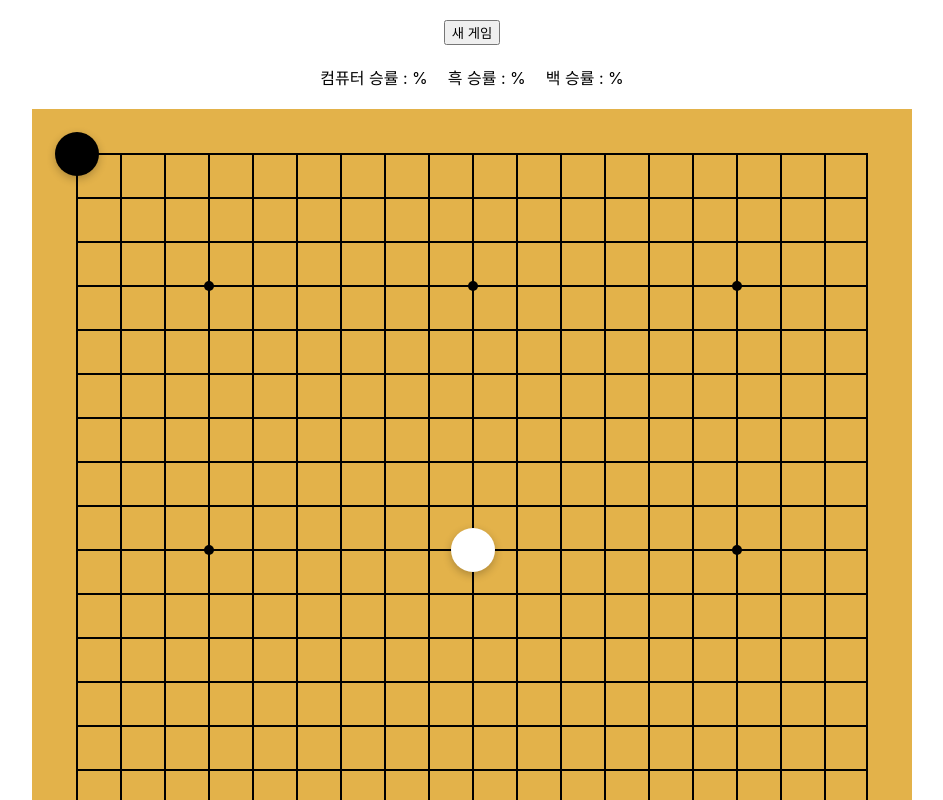
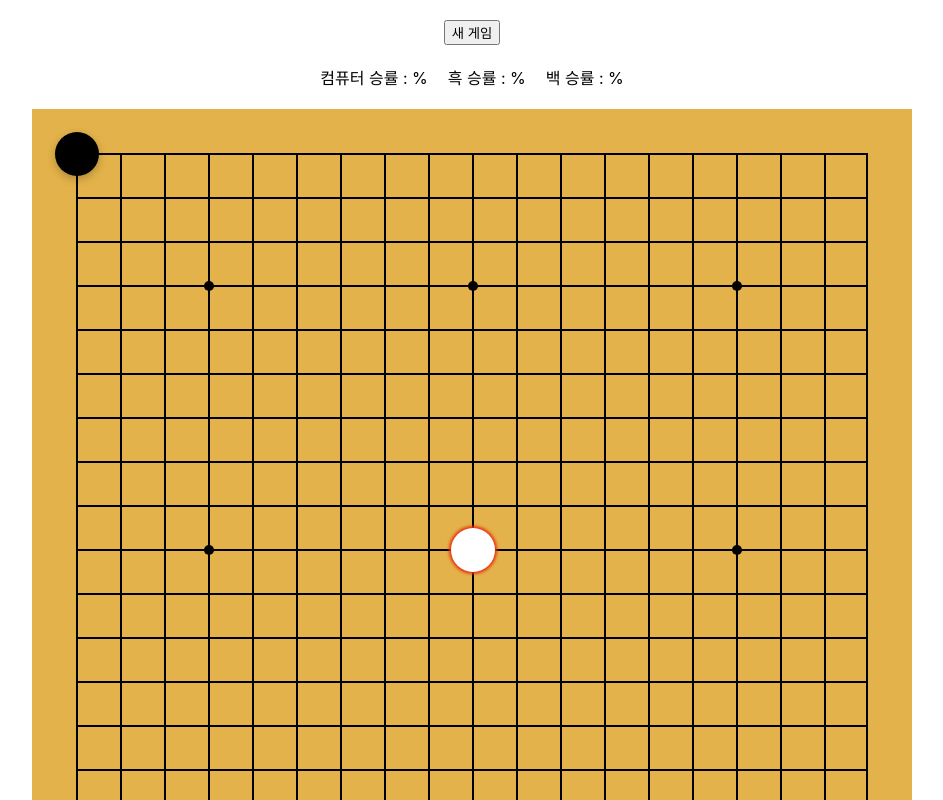
Before and after one commit to DaewoongByun/omok, a Next.js app: page / in a window 1280 px wide. Both pictures are taken after a click on the element 245 px from the left and 154 px from the top of the page. Shown: the top 800 px of the page, without its empty margins (168-1111 px from the left). Built offline with nearby package versions, Linux system fonts and the light colour scheme; no server answers; the database is empty.

Commit message:
마지막 둔 곳 표시

```diff
--- a/components/OmokPan.tsx
+++ b/components/OmokPan.tsx
@@ -2,16 +2,18 @@ type OmokPanProps = {
   pan: Array<Array<number>>;
   turn: number;
   onClick: Function;
+  lastComputerLocation: Array<number>;
 };
 
 type LineProps = {
   line: Array<number>;
   idx: number;
   turn: number;
+  lastComputerLocation: Array<number>;
   onClick: Function;
 };
 
-function Line({ line, idx, turn, onClick }: LineProps) {
+function Line({ line, idx, turn, lastComputerLocation, onClick }: LineProps) {
   return (
     <>
       <div className="line">
@@ -26,9 +28,23 @@ function Line({ line, idx, turn, onClick }: LineProps) {
             }}
           >
             {num === 1 ? (
-              <div className="black dol"></div>
+              <div
+                className={`black dol ${
+                  idx === lastComputerLocation[0] &&
+                  i === lastComputerLocation[1]
+                    ? "last"
+                    : ""
+                }`}
+              ></div>
             ) : num === 2 ? (
-              <div className="white dol"></div>
+              <div
+                className={`white dol ${
+                  idx === lastComputerLocation[0] &&
+                  i === lastComputerLocation[1]
+                    ? "last"
+                    : ""
+                }`}
+              ></div>
             ) : (
               <div
                 className="binkan"
@@ -84,6 +100,9 @@ function Line({ line, idx, turn, onClick }: LineProps) {
         }
         .white {
           background-color: white;
+        }
+        .last {
+          box-shadow: 0 0 3px 2px rgba(232, 52, 14, 1);
         }
 
         @media screen and (max-width: 1000px) {
@@ -163,12 +182,24 @@ function Line({ line, idx, turn, onClick }: LineProps) {
   );
 }
 
-export default function OmokPan({ pan, turn, onClick }: OmokPanProps) {
+export default function OmokPan({
+  pan,
+  turn,
+  onClick,
+  lastComputerLocation,
+}: OmokPanProps) {
   return (
     <>
       <div className="pan">
         {pan.map((line: Array<number>, i: number) => (
-          <Line line={line} idx={i} turn={turn} onClick={onClick} key={i} />
+          <Line
+            line={line}
+            idx={i}
+            turn={turn}
+            onClick={onClick}
+            lastComputerLocation={lastComputerLocation}
+            key={i}
+          />
         ))}
       </div>
       <style jsx>{`
--- a/pages/index.tsx
+++ b/pages/index.tsx
@@ -35,6 +35,9 @@ export default function Multi() {
   const [winningRate, setWinningRate] = useState<string>("-");
   const [blackWinningRate, setBlackWinningRate] = useState<string>("-");
   const [whtieWinningRate, setWhtieWinningRate] = useState<string>("-");
+  const [lastComputerLocation, setLastComputerLocation] = useState<
+    Array<number>
+  >([-1, -1]);
 
   useEffect(() => {
     init();
@@ -71,6 +74,7 @@ export default function Multi() {
   function computerDo(pan: any, turn: any) {
     if (gameEnd) return;
     const [r, c] = getNext(pan, turn);
+    setLastComputerLocation([r, c]);
     const newPan = pan.map((line) => line.map((t) => t));
     game.records.push({ turn: turn, r: r, c: c });
     newPan[r][c] = turn;
@@ -129,7 +133,12 @@ export default function Multi() {
           <span>흑 승률 : {blackWinningRate}%</span>
           <span>백 승률 : {whtieWinningRate}%</span>
         </div>
-        <OmokPan pan={pan} turn={turn} onClick={handleClick} />
+        <OmokPan
+          pan={pan}
+          turn={turn}
+          onClick={handleClick}
+          lastComputerLocation={lastComputerLocation}
+        />
       </div>
       <style jsx>
         {`
```
